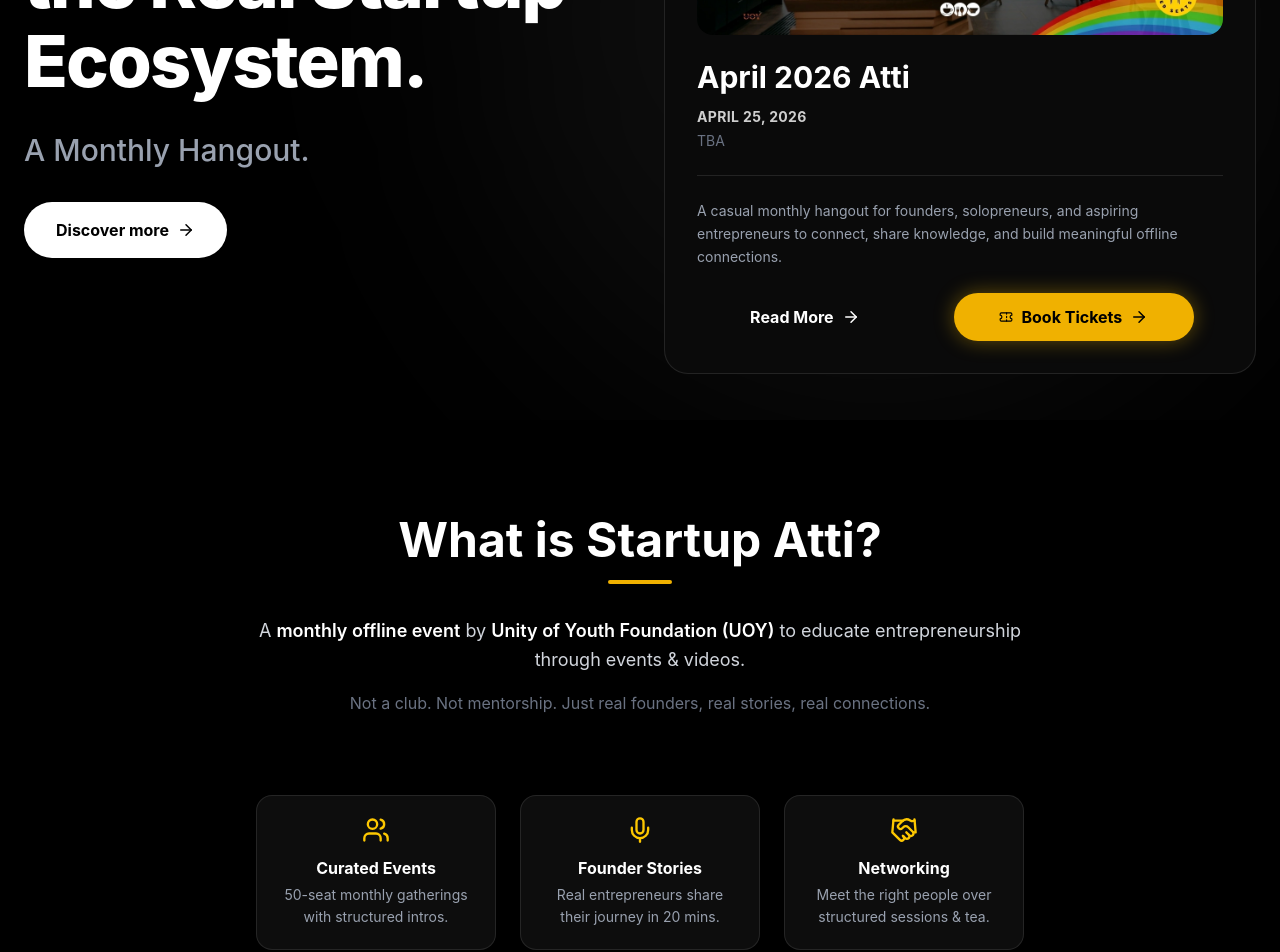
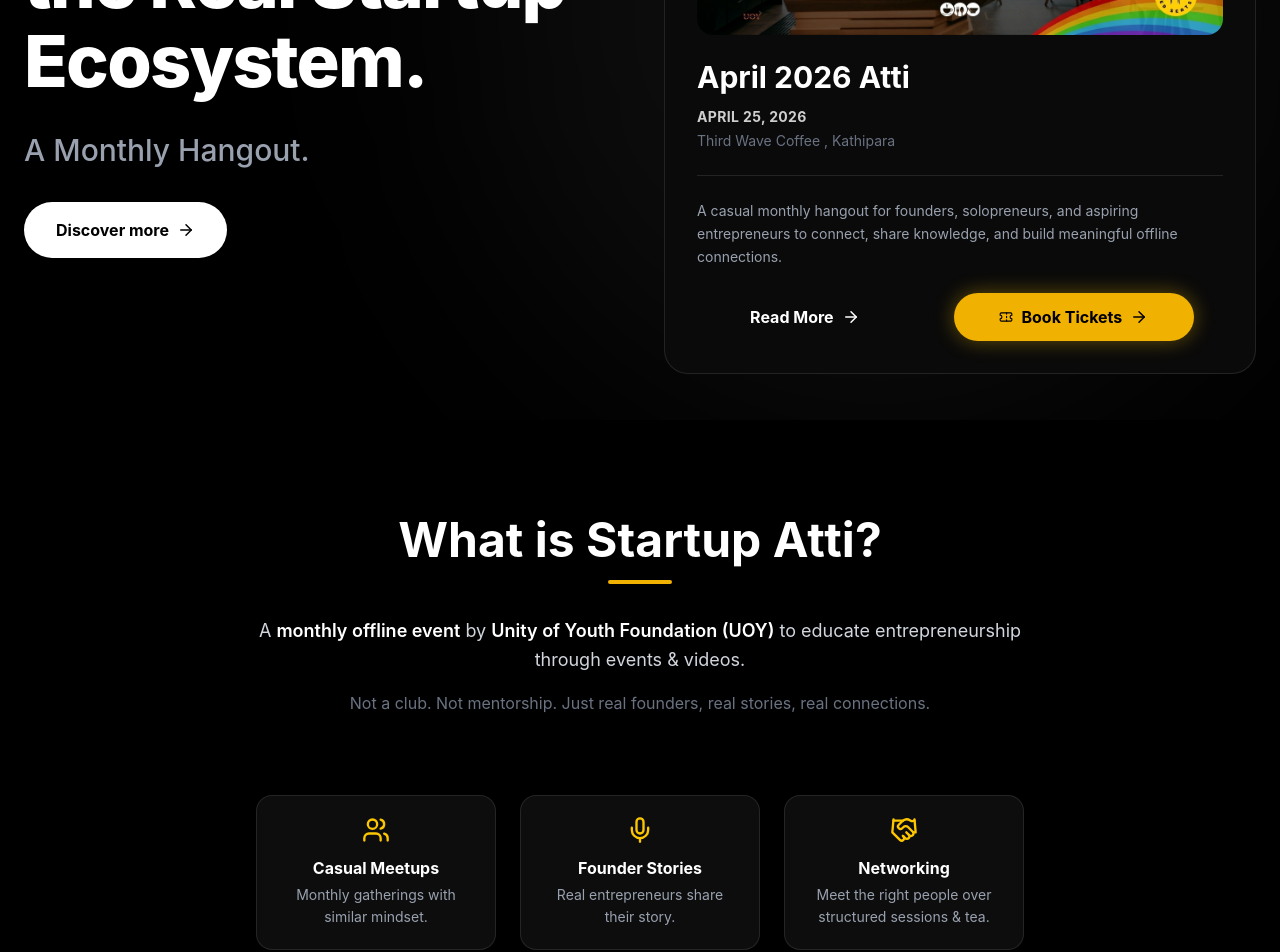
Before and after one commit to NAVIN2709/startupatti, a React (Vite) app: page / in a window 1280 px wide. Shown: the part 380-1332 px from the top of the page. Built offline with nearby package versions, Linux system fonts and the light colour scheme; a web font is replaced by a local one.

Commit message:
Feat:updates location for april atti 2026

```diff
--- a/src/components/Mission.jsx
+++ b/src/components/Mission.jsx
@@ -44,13 +44,13 @@
           {[
             {
               icon: Users,
-              title: "Curated Events",
-              desc: "50-seat monthly gatherings with structured intros.",
+              title: "Casual Meetups",
+              desc: "Monthly gatherings with similar mindset.",
             },
             {
               icon: Mic,
               title: "Founder Stories",
-              desc: "Real entrepreneurs share their journey in 20 mins.",
+              desc: "Real entrepreneurs share their story.",
             },
             {
               icon: Handshake,
--- a/src/data/events.js
+++ b/src/data/events.js
@@ -561,15 +561,15 @@
     title: "April 2026 Atti",
     date: "April 25, 2026",
     time: "9:00 PM onwards",
-    location: "TBA",
+    location: "Third Wave Coffee , Kathipara",
     description:
       "A casual monthly hangout for founders, solopreneurs, and aspiring entrepreneurs to connect, share knowledge, and build meaningful offline connections.",
     fullDescription:'Startup Atti is an initiative by Department of Economic and Entrepreneurship Development Unity of Youth Foundation. It is designed as a casual offline space for founders, solopreneurs, students, and aspiring entrepreneurs to connect and share ideas. \nThe focus is on open conversations, learning from each other’s journeys, and building meaningful relationships beyond online platforms. \nVisit www.startupatti.com to learn more about the community and future events. Let’s connect, build, and grow together.' ,
     image: "/optimized/april2026banner.webp",
     upcoming: true,
     ticketLink:
-      "TBA",
-    mapsLink: "TBA",
+      "https://kynhood.com/event/69cb663731863fb92b25c9cd",
+    mapsLink: "https://maps.app.goo.gl/4RoJiUn1wehDVchRA",
     gallery: [],
     speakers: [],
   },
```
